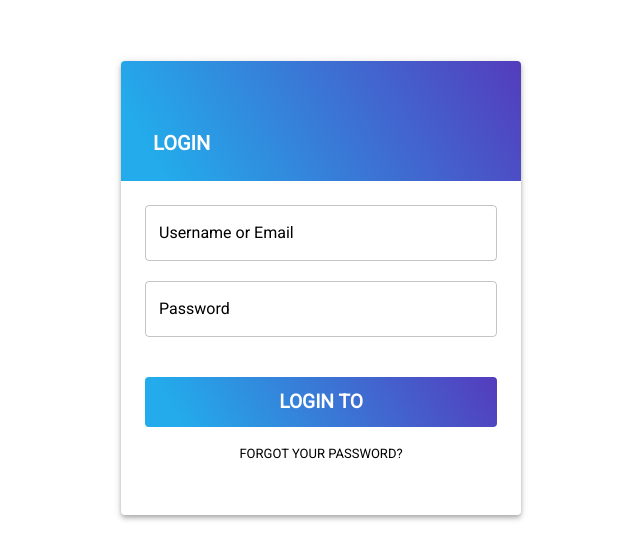
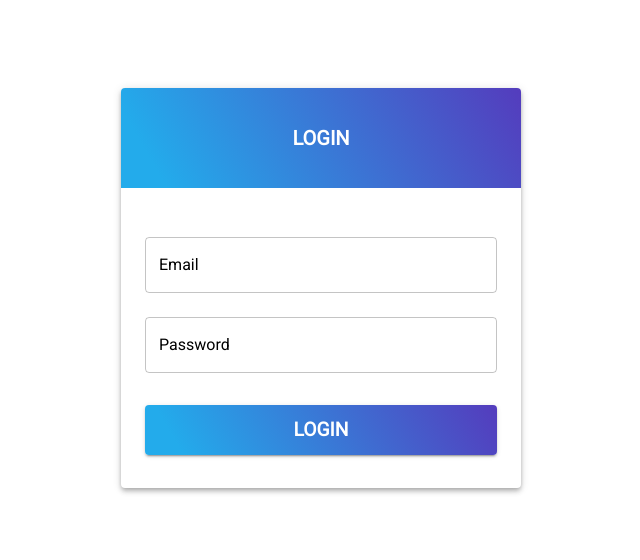
Before and after one commit to Aginova-gpt/crm-ai-frontend, a Next.js app: page /login in a window 1280 px wide. Shown: the part 112-672 px from the top of the page, without its empty margins (319-959 px from the left). Built offline with nearby package versions, Linux system fonts and the light colour scheme.

Commit message:
Login update

```diff
--- a/src/app/login/page.tsx
+++ b/src/app/login/page.tsx
@@ -1,141 +1,68 @@
 "use client";
-import React, { useState, useEffect } from "react";
+import React, { useState } from "react";
 import { useRouter } from "next/navigation";
-// NOTE: intentionally not importing useAuth to avoid any internal network calls
-import BackgroundBox from "@/components/BackgroundBox";
-import constants from "@/styles/constants";
-import * as colors from "@/styles/colors";
-import { ArrowBack } from "@mui/icons-material";
-import CircularProgress from "@mui/material/CircularProgress";
-import { getCurrentHourHash } from "@/utils/helpers"; // email validation not needed anymore
-import SnackView from "@/components/SnackView";
-import { AlertColor } from "@mui/material";
-
 import {
   Box,
   Button,
   TextField,
   Typography,
   Paper,
-  Collapse,
-  IconButton,
+  CircularProgress,
 } from "@mui/material";
-import Grid from "@mui/material/Grid";
-
-// Helper: base64url encode
-function b64url(input: string) {
-  if (typeof window !== "undefined" && typeof window.btoa === "function") {
-    return window
-      .btoa(input)
-      .replace(/\+/g, "-")
-      .replace(/\//g, "_")
-      .replace(/=+$/, "");
-  }
-  return Buffer.from(input, "utf8")
-    .toString("base64")
-    .replace(/\+/g, "-")
-    .replace(/\//g, "_")
-    .replace(/=+$/, "");
-}
-
-// Helper: create a mock JWT-like token (not signed)
-function createMockToken(email: string, role = "admin", name = "Admin User") {
-  const header = { alg: "none", typ: "JWT" };
-  const iat = Math.floor(Date.now() / 1000);
-  const exp = iat + 60 * 60; // 1 hour
-  const payload = { sub: email, email, role, name, iat, exp };
-  return `${b64url(JSON.stringify(header))}.${b64url(JSON.stringify(payload))}.`;
-}
+import BackgroundBox from "@/components/BackgroundBox";
+import constants from "@/styles/constants";
+import * as colors from "@/styles/colors";
+import SnackView from "@/components/SnackView";
+import { AlertColor } from "@mui/material";
 
 const LoginPage: React.FC = () => {
-  const [email, setEmail] = useState(""); // kept for UI only; not used to authenticate
-  const [password, setPassword] = useState(""); // kept for UI only
-  const [repeatPassword, setRepeatPassword] = useState("");
+  const [email, setEmail] = useState("");
+  const [password, setPassword] = useState("");
   const [isLoading, setIsLoading] = useState(false);
-  const [redirectEmail, setRedirectEmail] = useState<string | null>(null);
   const [infoMessage, setInfoMessage] = useState<{
     type: AlertColor;
     message: string;
   } | null>(null);
-  const [flowState, setFlowState] = useState<"login" | "register" | "reset">(
-    "login"
-  );
 
   const router = useRouter();
 
-  useEffect(() => {
-    if (typeof window !== "undefined") {
-      // Handle back button
-      window.history.pushState(null, "", window.location.href);
-      window.onpopstate = function () {
-        window.history.pushState(null, "", window.location.href);
-      };
-
-      const queryParams = new URLSearchParams(window.location.search);
-      const userParam = queryParams.get("redirect");
-
-      if (userParam && userParam !== "") {
-        setRedirectEmail(userParam.toLowerCase());
-        const hourHash = getCurrentHourHash();
-        const url = `https://sandbox-dot-wiboxus.uc.r.appspot.com/redirect?user=${userParam.toLowerCase()}&hash=${hourHash}`;
-        // const url = `https://sentinelnext2.com/redirect?user=${userParam.toLowerCase()}&hash=${hourHash}`;
-        window.location.href = url;
-      }
-    }
-  }, []);
-
-  // --- UNUSED (kept to avoid breaking other flows visually) ---
-  const handleRegister = async () => {
-    setInfoMessage({
-      type: "info",
-      message: "Register is disabled in mock mode.",
-    });
-  };
-  const handleResetPassword = async () => {
-    setInfoMessage({
-      type: "info",
-      message: "Password reset is disabled in mock mode.",
-    });
-  };
-  // ------------------------------------------------------------
-
-  const handleAction = async () => {
-    if (flowState === "login") {
-      await handleLogin();
-    } else if (flowState === "register") {
-      await handleRegister();
-    } else if (flowState === "reset") {
-      await handleResetPassword();
-    }
-  };
-
-  // MOCK LOGIN ONLY: no network, force admin@example.com
   const handleLogin = async () => {
     setIsLoading(true);
     try {
-      const hardcodedEmail = "admin@example.com";
-      const access_token = createMockToken(hardcodedEmail, "admin", "Admin User");
-      const refresh_token = `mock_refresh_${hardcodedEmail}_${Date.now()}`;
+      // ✅ Call Flask backend (nginx proxies /api/*)
+      const API_BASE = "http://34.58.37.44";
+      const res = await fetch(`${API_BASE}/api/login`, {
+        method: "POST",
+        headers: { "Content-Type": "application/json" },
+        body: JSON.stringify({ username: email, password }),
+      });
 
-      // Persist minimal auth state (no server calls)
-      localStorage.setItem("access_token", access_token);
-      localStorage.setItem("refresh_token", refresh_token);
-      localStorage.setItem("user_email", hardcodedEmail);
+      if (!res.ok) {
+        const error = await res.json();
+        throw new Error(error.error || "Login failed");
+      }
+
+      const data = await res.json();
+
+      // Save JWT + user info from Flask
+      localStorage.setItem("access_token", data.token);
       localStorage.setItem(
         "user_info",
-        JSON.stringify({ email: hardcodedEmail, role: "admin", name: "Admin User" })
+        JSON.stringify({
+          email: data.email,
+          role: data.role,
+          name: data.name,
+        })
       );
+
+      // Mark login for middleware
       document.cookie = "auth=true; path=/";
 
-      // Optional: expose a flag for your app
-      (window as any).__MOCK_AUTH__ = true;
-
-      // Go straight to dashboard
       router.push("/dashboard");
-    } catch (error) {
+    } catch (error: any) {
       setInfoMessage({
         type: "error",
-        message: (error as any)?.message || "Mock login failed",
+        message: error.message || "Login failed",
       });
     } finally {
       setIsLoading(false);
@@ -144,185 +71,92 @@ const LoginPage: React.FC = () => {
 
   return (
     <BackgroundBox sx={{ justifyContent: "center", alignItems: "center" }}>
-      {redirectEmail && redirectEmail.length > 0 ? (
-        <CircularProgress />
-      ) : (
-        <>
       <Paper
         elevation={4}
         sx={{
           display: "flex",
-              justifyContent: "center",
+          flexDirection: "column",
           alignItems: "center",
-              flexDirection: "column",
           overflow: "hidden",
+          width: "400px",
+          minHeight: "400px",
         }}
       >
+        {/* Header */}
         <Box
           display="flex"
-              flexDirection="column"
-              justifyContent="flex-end"
-              alignItems="flex-start"
+          justifyContent="center"
+          alignItems="center"
           padding={constants.spacing.EDGES}
-              minHeight={120}
+          minHeight={100}
           sx={{
             background: colors.PURPLE_GRADIENT,
             width: "100%",
           }}
         >
-              {flowState !== "login" ? (
-                <IconButton
-                  onClick={() => {
-                    setPassword("");
-                    setRepeatPassword("");
-                    setFlowState("login");
-                  }}
-                  style={{ color: "white", marginLeft: "-10px" }}
-                >
-                  <ArrowBack />
-                </IconButton>
-              ) : null}
-
-              {/* HEADER */}
-              <Box>
-                <Button>
           <Typography
             variant="h6"
-                    fontWeight={"600"}
+            fontWeight="600"
             color="white"
-                    marginBottom={-1}
-                    onClick={() => {
-                      if (flowState !== "login") setFlowState("login");
-                    }}
+            textAlign="center"
           >
-                    {flowState === "login"
-                      ? "LOGIN"
-                      : flowState === "register"
-                      ? "REGISTER"
-                      : "FORGOT YOUR PASSWORD?"}
+            LOGIN
           </Typography>
-                </Button>
-                {process.env.NEXT_PUBLIC_CAN_REGISTER === "true" &&
-                flowState === "login" ? (
-                  <Button>
-                    <Typography
-                      variant="h6"
-                      fontWeight={"600"}
-                      color="white"
-                      marginBottom={-1}
-                      onClick={() => setFlowState("register")}
-                    >
-                      REGISTER
-                    </Typography>
-                  </Button>
-                ) : null}
-              </Box>
         </Box>
 
-            {/* USERNAME (UI only) */}
-            <Grid container p={constants.spacing.EDGES} width="400px">
-              <Grid sx={{ width: "100%", marginBottom: "20px" }}>
+        {/* Form */}
+        <Box
+          p={constants.spacing.EDGES}
+          width="100%"
+          display="flex"
+          flexDirection="column"
+          justifyContent="center"
+          flexGrow={1}
+        >
           <TextField
-                  id="email"
-                  label="Username or Email"
+            label="Email"
             variant="outlined"
             fullWidth
+            margin="normal"
             value={email}
-                  autoComplete="off"
             onChange={(e) => setEmail(e.target.value)}
+          />
 
-                />
-              </Grid>
-
-              {/* PASSWORD (UI only) */}
-              <Grid sx={{ width: "100%", marginBottom: "20px" }}>
-                <Collapse in={flowState !== "reset"} style={{ width: "100%" }}>
           <TextField
-                    id="password"
             label="Password"
             type="password"
             variant="outlined"
-                    autoComplete="new-password"
             fullWidth
+            margin="normal"
             value={password}
             onChange={(e) => setPassword(e.target.value)}
+          />
 
-                  />
-                </Collapse>
-              </Grid>
-
-              {/* REPEAT PASSWORD (UI only) */}
-              <Grid sx={{ width: "100%", marginBottom: "20px" }}>
-                <Collapse
-                  in={flowState === "register"}
-                  style={{ width: "100%" }}
-                >
-                  <TextField
-                    id="repeat-password"
-                    label="Repeat Password"
-                    type="password"
-                    variant="outlined"
-                    autoComplete="new-password"
-                    fullWidth
-                    value={repeatPassword}
-                    onChange={(e) => setRepeatPassword(e.target.value)}
-                    helperText="Mock mode: register disabled"
-                  />
-                </Collapse>
-              </Grid>
-
-              {/* CALL TO ACTION */}
-              <Grid sx={{ width: "100%", marginBottom: "20px" }}>
           <Button
             fullWidth
             variant="contained"
-                  color="primary"
             size="large"
-                  onClick={handleAction}
-                  disableElevation
+            onClick={handleLogin}
             disabled={isLoading}
-                  style={{
+            sx={{
+              marginTop: 3,
+              background: colors.PURPLE_GRADIENT,
               color: "white",
               fontSize: "1.2rem",
               fontWeight: "bold",
               height: "50px",
-                    background: colors.PURPLE_GRADIENT,
             }}
           >
-                  {isLoading ? (
-                    <CircularProgress size={24} color="inherit" />
-                  ) : flowState === "reset" ? (
-                    "RESET PASSWORD"
-                  ) : flowState === "register" ? (
-                    "REGISTER"
-                  ) : (
-                    "LOGIN TO"
-                  )}
+            {isLoading ? <CircularProgress size={24} color="inherit" /> : "Login"}
           </Button>
-              </Grid>
+        </Box>
+      </Paper>
 
-              {/* FORGOT PASSWORD */}
-              <Grid sx={{ width: "100%", marginBottom: "20px" }}>
-                <Collapse in={flowState === "login"} style={{ width: "100%" }}>
-                  <Button
-                    fullWidth
-                    size="small"
-                    onClick={() => setFlowState("reset")}
-                    style={{ color: "black", marginTop: "-10px" }}
-                  >
-                    Forgot your password?
-                  </Button>
-                </Collapse>
-              </Grid>
-            </Grid>
-          </Paper>
       <SnackView
         snackMessage={infoMessage?.message || ""}
         setSnackMessage={setInfoMessage}
         type={infoMessage?.type}
       />
-        </>
-      )}
     </BackgroundBox>
   );
 };
```
Also changed, not shown: src/app/api/account/login/route.ts (+15 -17 lines), src/app/api/customers/route.ts (+23 -7 lines), src/app/dashboard/page.tsx (+30 -38 lines), src/middleware.ts (+23 -10 lines). Lines whose indentation alone changed are shown as unchanged.
